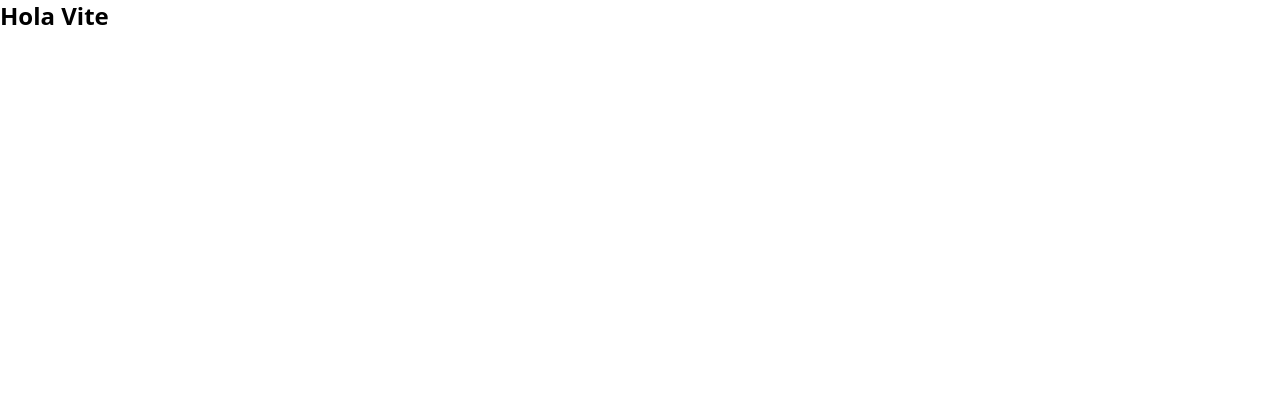
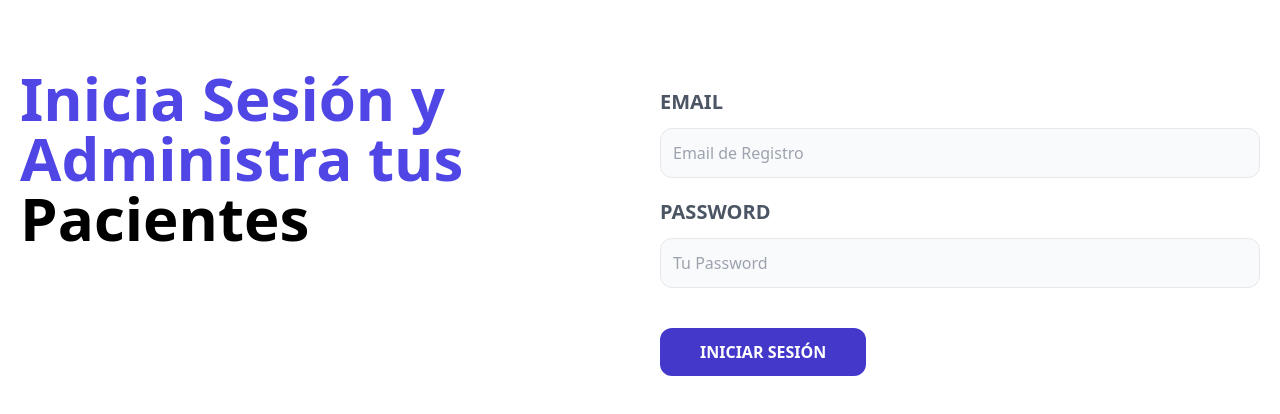
Before and after one commit to NicolasAguila/apv--react-express, a React (Vite) app in the folder frontend/: page / in a window 1280 px wide. Shown: the top 414 px of the page. Built offline with nearby package versions, Linux system fonts and the light colour scheme.

Commit message:
add pages and modify AuthLayout

```diff
--- a/frontend/package.json
+++ b/frontend/package.json
@@ -8,7 +8,8 @@
   },
   "dependencies": {
     "react": "^17.0.2",
-    "react-dom": "^17.0.2"
+    "react-dom": "^17.0.2",
+    "react-router-dom": "^6.8.0"
   },
   "devDependencies": {
     "@vitejs/plugin-react": "^1.0.7",
--- a/frontend/src/App.jsx
+++ b/frontend/src/App.jsx
@@ -1,9 +1,24 @@
+import { BrowserRouter, Routes, Route } from "react-router-dom";
+import AuthLayout from "./layout/AuthLayout";
+import Login from "./paginas/Login";
+import Registrar from "./paginas/Registrar";
+import OlvidePassword from "./paginas/OlvidePassword";
+import ConfirmarCuenta from "./paginas/ConfirmarCuenta";
+
 
 function App() {
-
-  return (
-    <h1 className="font-bold text-2xl">Hola Vite</h1>
-  )
+    return (
+        <BrowserRouter>
+            <Routes>
+                <Route path="/" element={<AuthLayout />}>
+                    <Route index element={<Login />} />
+                    <Route path="registrar" element={<Registrar />} />
+                    <Route path="olvide-password" element={<OlvidePassword />} />
+                    <Route path="confirmar/:id" element={<ConfirmarCuenta />} />
+                </Route>
+            </Routes>
+        </BrowserRouter>
+    )
 }
 
-export default App
+export default App;
--- /dev/null
+++ b/frontend/src/layout/AuthLayout.jsx
@@ -0,0 +1,13 @@
+import { Outlet } from 'react-router-dom'
+
+const AuthLayout = () => {
+    return (
+        <>
+            <main className="container mx-auto md:grid md:grid-cols-2 mt-12 gap-10 p-5">
+                <Outlet />
+            </main>
+        </>
+    )
+};
+
+export default AuthLayout
--- /dev/null
+++ b/frontend/src/paginas/ConfirmarCuenta.jsx
@@ -0,0 +1,10 @@
+
+const ConfirmarCuenta = () => {
+    return (
+        <>
+            <h1> Desde ConfirmaCuenta</h1>
+        </>
+    )
+}
+
+export default ConfirmarCuenta
--- /dev/null
+++ b/frontend/src/paginas/Login.jsx
@@ -0,0 +1,45 @@
+
+const Login = () => {
+    return (
+        <>
+            <div>
+                <h1 className="text-indigo-600 font-black text-6xl">
+                    Inicia Sesión y Administra tus
+                    <span className="text-black"> Pacientes</span>
+                </h1>
+            </div>
+
+            <div>
+                <form>
+                    <div className="my-5">
+                        <label className="uppercase text-gray-600 block text-xl font-bold">Email</label>
+                        <input
+                            type="text"
+                            placeholder="Email de Registro"
+                            className="border w-full p-3 mt-3 bg-gray-50 rounded-xl"
+                        />
+                    </div>
+
+                    <div className="my-5">
+                        <label className="uppercase text-gray-600 block text-xl font-bold">Password</label>
+                        <input
+                            type="password"
+                            placeholder="Tu Password"
+                            className="border w-full p-3 mt-3 bg-gray-50 rounded-xl"
+                        />
+                    </div>
+
+                    <input
+                        type="submit"
+                        value="Iniciar Sesión"
+                        className="bg-indigo-700 w-full py-3 px-10 rounded-xl text-white uppercase
+                        font-bold mt-5 hover:cursor-pointer hover:bg-indigo-800 md:w-auto "
+                    />
+                </form>
+            </div>
+
+        </>
+    );
+};
+
+export default Login
--- /dev/null
+++ b/frontend/src/paginas/OlvidePassword.jsx
@@ -0,0 +1,16 @@
+
+const OlvidePassword = () => {
+    return (
+        <>
+            <div>
+                1
+            </div>
+
+            <div>
+                2
+            </div>
+        </>
+  )
+}
+
+export default OlvidePassword
--- /dev/null
+++ b/frontend/src/paginas/Registrar.jsx
@@ -0,0 +1,10 @@
+
+const Registrar = () => {
+    return (
+        <>
+            <h1>Desde Registrar</h1>
+        </>
+    )
+}
+
+export default Registrar
```
Also changed, not shown: 1 other file (tests, documents, lock files or other folders).
